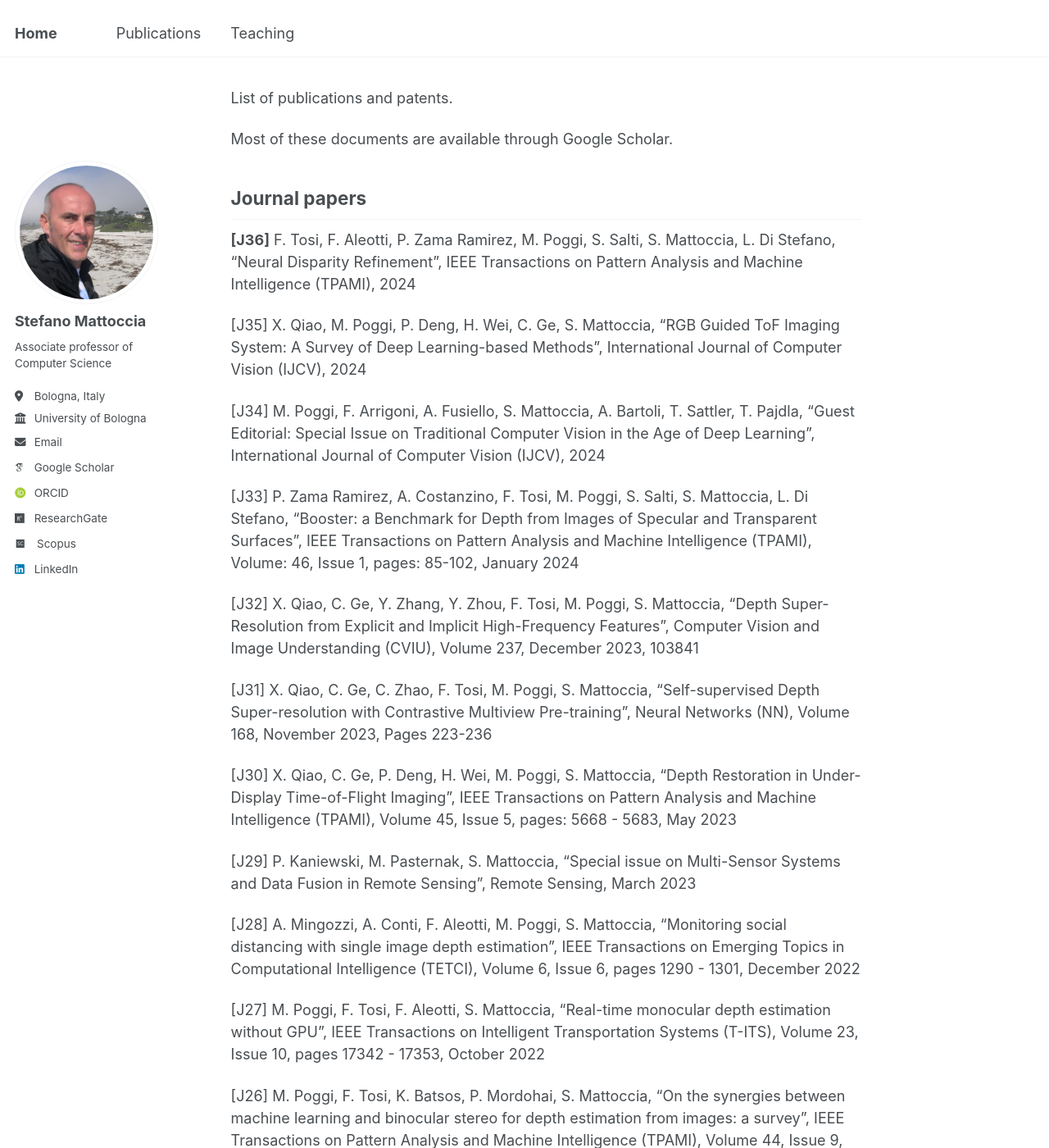
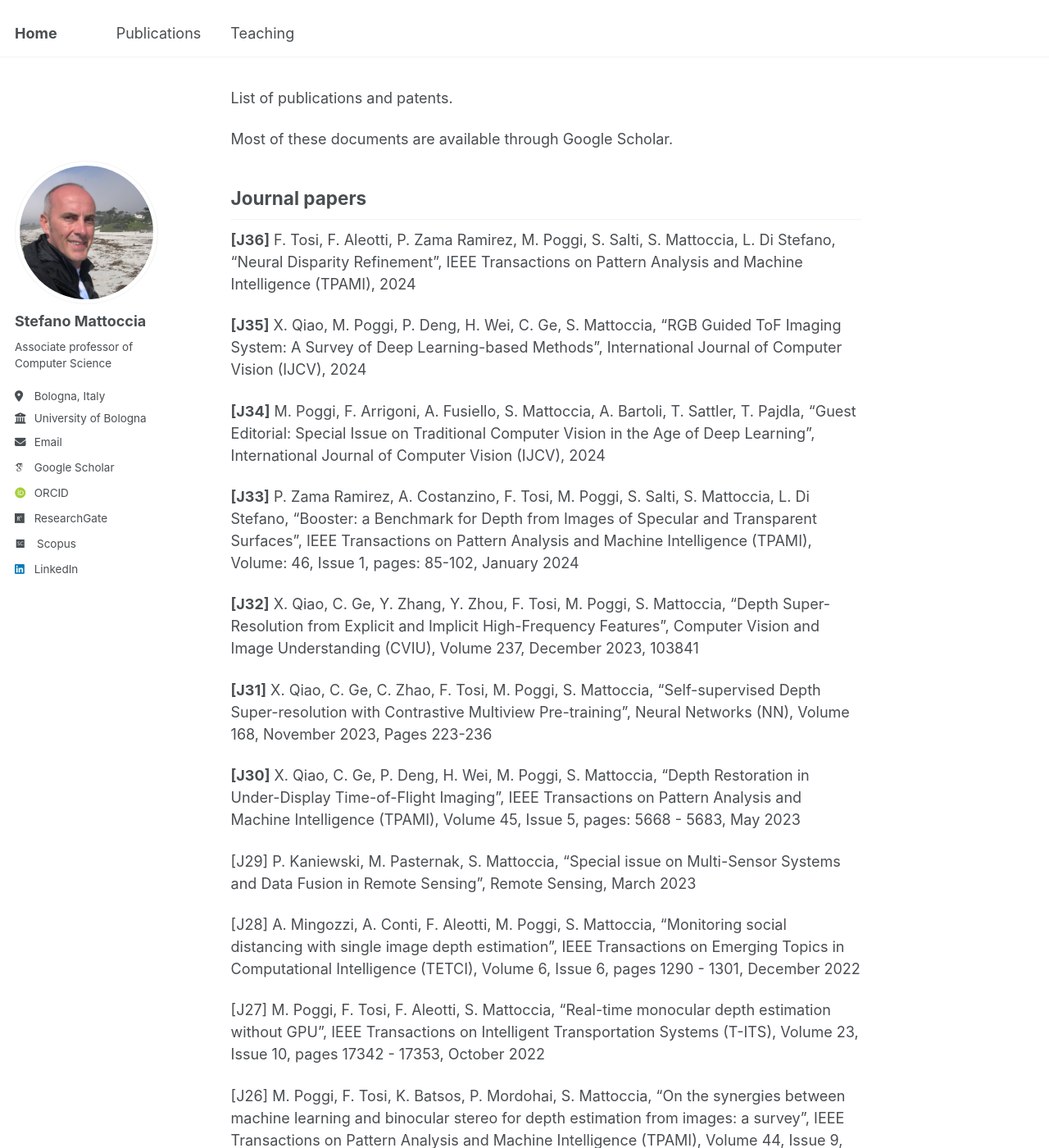
Before and after one commit to stefanomattoccia/stefanomattoccia.github.io, a Jekyll site: the page built from _pages/publications.md, in a window 1280 px wide and 1400 px high. Shown: the whole window at 82% size. Built offline with Jekyll 4.4.1, drawn with Linux system fonts in a browser that asks for light colours; some web fonts are replaced.

```diff
--- a/_pages/publications.md
+++ b/_pages/publications.md
@@ -16,17 +16,17 @@ Journal papers
 
 **[J36]** F. Tosi, F. Aleotti, P. Zama Ramirez, M. Poggi, S. Salti, S. Mattoccia, L. Di Stefano, “Neural Disparity Refinement”, IEEE Transactions on Pattern Analysis and Machine Intelligence (TPAMI), 2024
 
-[J35] X. Qiao, M. Poggi, P. Deng, H. Wei, C. Ge, S. Mattoccia, “RGB Guided ToF Imaging System: A Survey of Deep Learning-based Methods”, International Journal of Computer Vision (IJCV), 2024
+**[J35]** X. Qiao, M. Poggi, P. Deng, H. Wei, C. Ge, S. Mattoccia, “RGB Guided ToF Imaging System: A Survey of Deep Learning-based Methods”, International Journal of Computer Vision (IJCV), 2024
 
-[J34] M. Poggi, F. Arrigoni, A. Fusiello, S. Mattoccia, A. Bartoli, T. Sattler, T. Pajdla, “Guest Editorial: Special Issue on Traditional Computer Vision in the Age of Deep Learning”, International Journal of Computer Vision (IJCV), 2024
+**[J34]** M. Poggi, F. Arrigoni, A. Fusiello, S. Mattoccia, A. Bartoli, T. Sattler, T. Pajdla, “Guest Editorial: Special Issue on Traditional Computer Vision in the Age of Deep Learning”, International Journal of Computer Vision (IJCV), 2024
 
-[J33] P. Zama Ramirez, A. Costanzino, F. Tosi, M. Poggi, S. Salti, S. Mattoccia, L. Di Stefano, “Booster: a Benchmark for Depth from Images of Specular and Transparent Surfaces”, IEEE Transactions on Pattern Analysis and Machine Intelligence (TPAMI), Volume: 46, Issue 1, pages: 85-102, January 2024
+**[J33]** P. Zama Ramirez, A. Costanzino, F. Tosi, M. Poggi, S. Salti, S. Mattoccia, L. Di Stefano, “Booster: a Benchmark for Depth from Images of Specular and Transparent Surfaces”, IEEE Transactions on Pattern Analysis and Machine Intelligence (TPAMI), Volume: 46, Issue 1, pages: 85-102, January 2024
 
-[J32] X. Qiao, C. Ge, Y. Zhang, Y. Zhou, F. Tosi, M. Poggi, S. Mattoccia, “Depth Super-Resolution from Explicit and Implicit High-Frequency Features”, Computer Vision and Image Understanding (CVIU), Volume 237, December 2023, 103841
+**[J32]** X. Qiao, C. Ge, Y. Zhang, Y. Zhou, F. Tosi, M. Poggi, S. Mattoccia, “Depth Super-Resolution from Explicit and Implicit High-Frequency Features”, Computer Vision and Image Understanding (CVIU), Volume 237, December 2023, 103841
 
-[J31] X. Qiao, C. Ge, C. Zhao, F. Tosi, M. Poggi, S. Mattoccia, “Self-supervised Depth Super-resolution with Contrastive Multiview Pre-training”, Neural Networks (NN), Volume 168, November 2023, Pages 223-236
+**[J31]** X. Qiao, C. Ge, C. Zhao, F. Tosi, M. Poggi, S. Mattoccia, “Self-supervised Depth Super-resolution with Contrastive Multiview Pre-training”, Neural Networks (NN), Volume 168, November 2023, Pages 223-236
 
-[J30] X. Qiao, C. Ge, P. Deng, H. Wei, M. Poggi, S. Mattoccia, “Depth Restoration in Under-Display Time-of-Flight Imaging”, IEEE Transactions on Pattern Analysis and Machine Intelligence (TPAMI), Volume 45, Issue 5, pages: 5668 - 5683, May 2023
+**[J30]** X. Qiao, C. Ge, P. Deng, H. Wei, M. Poggi, S. Mattoccia, “Depth Restoration in Under-Display Time-of-Flight Imaging”, IEEE Transactions on Pattern Analysis and Machine Intelligence (TPAMI), Volume 45, Issue 5, pages: 5668 - 5683, May 2023
 
 [J29] P. Kaniewski, M. Pasternak, S. Mattoccia, “Special issue on Multi-Sensor Systems and Data Fusion in Remote Sensing", Remote Sensing, March 2023
 
```
